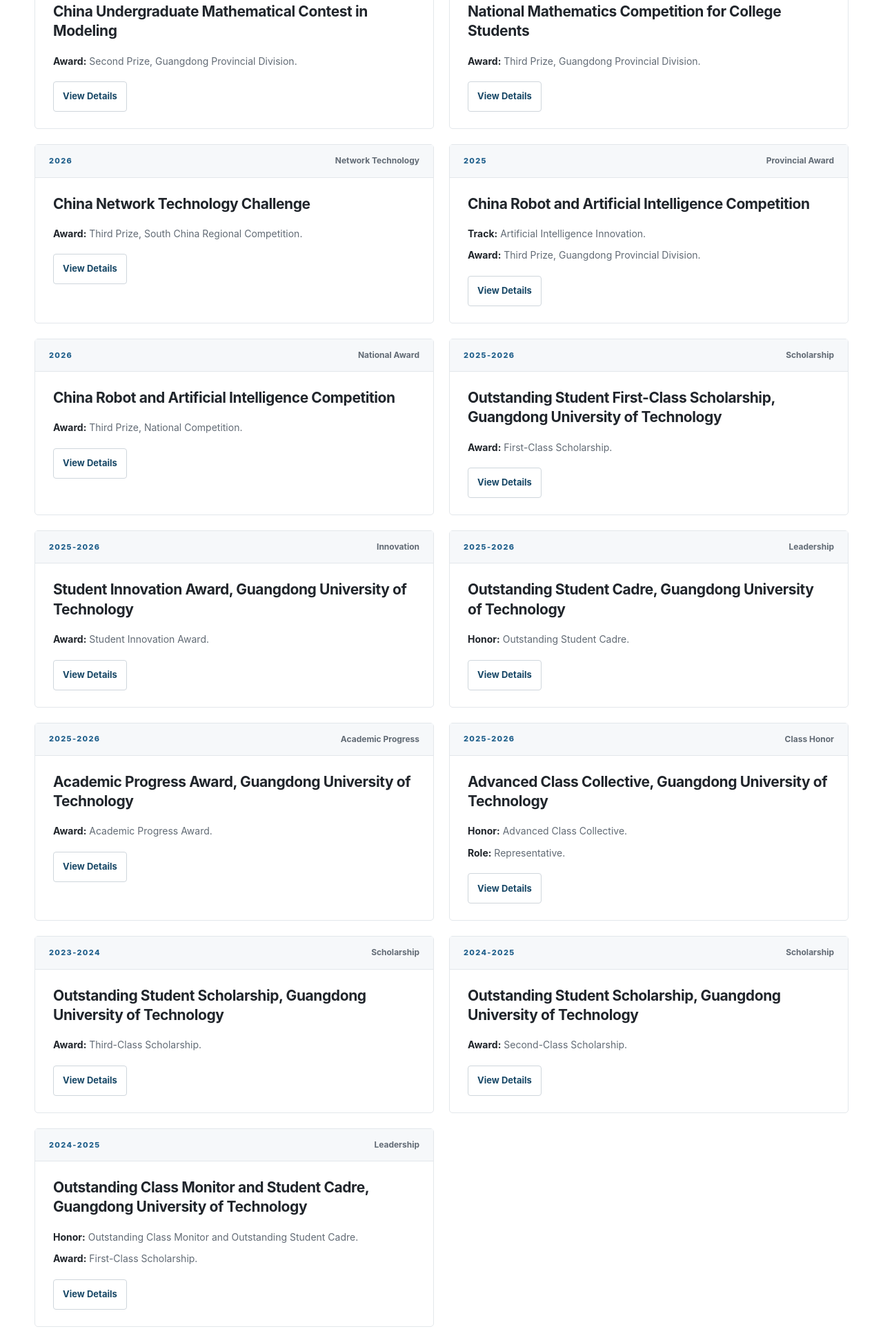
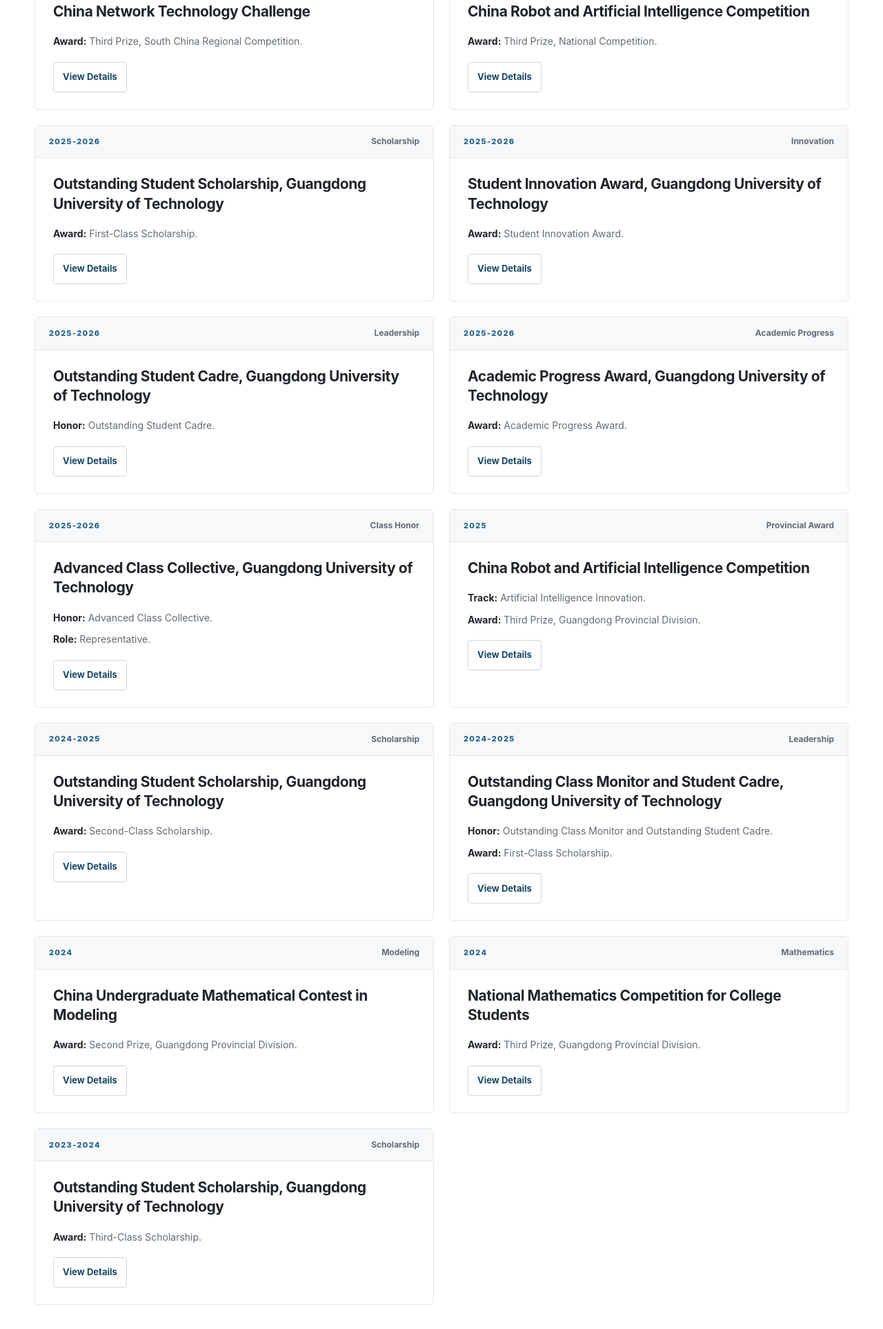
Before and after one commit to ChenglangRong/ChengLangRong.github.io, a plain HTML site: page awards.html in a window 1280 px wide. Shown: the part 710-2637 px from the top of the page at 69% size. Drawn offline with Linux system fonts and the light colour scheme.

Commit message:
Sort awards and add 2025-2026 honors

```diff
--- a/assets/site.js
+++ b/assets/site.js
@@ -51,7 +51,7 @@ document.addEventListener('DOMContentLoaded', () => {
       '— First-author CCF-C conference paper accepted.': '— 一篇第一作者 CCF-C 会议论文被录用。',
       '— Second-author EI conference paper accepted.': '— 一篇第二作者 EI 会议论文被录用。',
       'GDUT Artificial Intelligence Innovation Class': '广东工业大学人工智能创新班',
-      '— GPA 3.63 / 5.0, major rank 6 / 36.': '— GPA 3.63 / 5.0，专业排名 6 / 36。',
+      '— GPA 3.623 / 5.0, major rank 6 / 36.': '— GPA 3.623 / 5.0，专业排名 6 / 36。',
       'Research Interests': '研究兴趣',
       'Research details': '研究详情',
       'Intelligent Scheduling': '智能调度',
@@ -63,7 +63,7 @@ document.addEventListener('DOMContentLoaded', () => {
       'Full background': '完整背景',
       'Guangdong University of Technology': '广东工业大学',
       'B.Eng. candidate, Artificial Intelligence Innovation Class, School of Computer Science.': '计算机学院人工智能创新班工学学士候选人。',
-      'GPA 3.63 / 5.0 · Major rank 6 / 36': 'GPA 3.63 / 5.0 · 专业排名 6 / 36',
+      'GPA 3.623 / 5.0 · Major rank 6 / 36': 'GPA 3.623 / 5.0 · 专业排名 6 / 36',
       'Selected Publications': '代表性论文',
       'View all five': '查看全部五篇',
       'Runtime-Shielded Joint-Action Scheduling for a Multicluster Tool with Cooling Reentry': '带重入冷却的多集群设备运行时屏蔽联合动作调度',
@@ -221,11 +221,14 @@ document.addEventListener('DOMContentLoaded', () => {
       'Resume Highlights': '简历亮点',
       'Scholarships, Leadership, and Competition Awards': '奖学金、学生工作与竞赛奖项',
       'Scholarships': '奖学金',
-      'First-, Second-, and Third-Class Scholarships': '一等、二等与三等奖学金',
+      'First-, Second-, and Third-Class Scholarships Across Academic Years': '跨学年一等、二等与三等奖学金',
       'Guangdong University of Technology.': '广东工业大学。',
       'Leadership': '学生工作',
-      'Outstanding Class Monitor and Student Cadre': '优秀班长与优秀学生干部',
-      'Campus leadership and student service recognition.': '校园组织与学生服务方面的荣誉。',
+      'Student Cadre and Class Representative Honors': '学生干部与班集体代表荣誉',
+      'Campus leadership and class collective recognition.': '校园组织与班集体荣誉。',
+      'Academic Awards': '学业与创新奖项',
+      'Innovation and Academic Progress': '创新奖与学业进步奖',
+      'University-level awards in 2025-2026.': '2025-2026 学年校级奖项。',
       'Competitions': '竞赛',
       'Modeling, Network Technology, and Robot AI': '数学建模、网络技术与机器人 AI',
       'Provincial, national, and South China regional awards.': '省级、国家级与华南赛区奖项。',
@@ -235,6 +238,9 @@ document.addEventListener('DOMContentLoaded', () => {
       'Provincial Award': '省级奖项',
       'National Award': '国家级奖项',
       'Scholarship': '奖学金',
+      'Innovation': '创新奖',
+      'Academic Progress': '学业进步',
+      'Class Honor': '班集体荣誉',
       'China Undergraduate Mathematical Contest in Modeling': '全国大学生数学建模竞赛',
       'Award:': '奖项：',
       'Second Prize, Guangdong Provincial Division.': '广东省赛区二等奖。',
@@ -250,18 +256,33 @@ document.addEventListener('DOMContentLoaded', () => {
       'Outstanding Student Scholarship, Guangdong University of Technology': '广东工业大学优秀学生奖学金',
       'Third-Class Scholarship.': '三等奖学金。',
       'Second-Class Scholarship.': '二等奖学金。',
+      'Student Innovation Award, Guangdong University of Technology': '广东工业大学学生创新奖',
+      'Student Innovation Award.': '学生创新奖。',
+      'Outstanding Student Cadre, Guangdong University of Technology': '广东工业大学优秀学生干部',
+      'Outstanding Student Cadre.': '优秀学生干部。',
+      'Academic Progress Award, Guangdong University of Technology': '广东工业大学学业进步奖',
+      'Academic Progress Award.': '学业进步奖。',
+      'Advanced Class Collective, Guangdong University of Technology': '广东工业大学先进班集体（代表）',
+      'Advanced Class Collective.': '先进班集体。',
       'Outstanding Class Monitor and Student Cadre, Guangdong University of Technology': '广东工业大学优秀班长与优秀学生干部',
       'Honor:': '荣誉：',
       'Outstanding Class Monitor and Outstanding Student Cadre.': '优秀班长与优秀学生干部。',
       'First-Class Scholarship.': '一等奖学金。',
+      'Representative.': '代表。',
       'Year: 2024.': '年份：2024。',
       'Year: 2025.': '年份：2025。',
       'Year: 2026.': '年份：2026。',
       'Academic Year: 2023-2024.': '学年：2023-2024。',
       'Academic Year: 2024-2025.': '学年：2024-2025。',
+      'Academic Year: 2025-2026.': '学年：2025-2026。',
       'Open Original Certificate': '打开原始证书',
       'This recognition highlights leadership, student service, and academic performance at Guangdong University of Technology.': '该荣誉体现了在广东工业大学的班级组织、学生服务与学业表现。',
       'This resume-listed competition result strengthens the engineering implementation and network-technology profile of the academic homepage.': '该简历竞赛成果强化了学术主页中的工程实现与网络技术能力画像。',
+      'This university-level scholarship recognizes outstanding academic performance at Guangdong University of Technology.': '该校级奖学金表彰在广东工业大学的优秀学业表现。',
+      'This university-level award recognizes student innovation work at Guangdong University of Technology.': '该校级奖项表彰在广东工业大学的学生创新工作。',
+      'This university-level honor recognizes student leadership and service at Guangdong University of Technology.': '该校级荣誉表彰在广东工业大学的学生工作与服务。',
+      'This university-level award recognizes academic progress at Guangdong University of Technology.': '该校级奖项表彰在广东工业大学的学业进步。',
+      'This recognition records class-level collective honor with ChengLang Rong listed as representative.': '该记录展示班级集体荣誉，容程朗为代表。',
 
       'Academic Background': '学术背景',
       'Undergraduate study centered on artificial intelligence, with coursework spanning machine learning, optimization, systems, and semiconductor manufacturing processes.': '本科阶段围绕人工智能学习，课程覆盖机器学习、优化、系统与半导体制造工艺。',
@@ -269,7 +290,7 @@ document.addEventListener('DOMContentLoaded', () => {
       'Artificial Intelligence Innovation Class (B.Eng.)': '人工智能创新班（工学学士）',
       '2023-2027, School of Computer Science.': '2023-2027，计算机学院。',
       'GPA': 'GPA',
-      '3.63 / 5.0.': '3.63 / 5.0。',
+      '3.623 / 5.0.': '3.623 / 5.0。',
       'Major Rank': '专业排名',
       '6 / 36 in the Artificial Intelligence Innovation Class.': '人工智能创新班 6 / 36。',
       'English Proficiency': '英语水平',
--- a/awards.html
+++ b/awards.html
@@ -68,30 +68,6 @@
       <div class="grid three">
         <article class="card award-card reveal">
           <div class="card-head">
-            <span class="card-index">2024</span>
-            <span class="card-date">Modeling</span>
-          </div>
-          <div class="card-body">
-            <h2 class="item-title">China Undergraduate Mathematical Contest in Modeling</h2>
-            <div class="fact-list"><p><span>Award:</span> Second Prize, Guangdong Provincial Division.</p></div>
-            <div class="card-actions"><button class="button" data-modal-button data-template="detail-award1" data-title="Award Detail" type="button">View Details</button></div>
-          </div>
-        </article>
-
-        <article class="card award-card reveal">
-          <div class="card-head">
-            <span class="card-index">2024</span>
-            <span class="card-date">Mathematics</span>
-          </div>
-          <div class="card-body">
-            <h2 class="item-title">National Mathematics Competition for College Students</h2>
-            <div class="fact-list"><p><span>Award:</span> Third Prize, Guangdong Provincial Division.</p></div>
-            <div class="card-actions"><button class="button" data-modal-button data-template="detail-award2" data-title="Award Detail" type="button">View Details</button></div>
-          </div>
-        </article>
-
-        <article class="card award-card reveal">
-          <div class="card-head">
             <span class="card-index">2026</span>
             <span class="card-date">Network Technology</span>
           </div>
@@ -99,21 +75,6 @@
             <h2 class="item-title">China Network Technology Challenge</h2>
             <div class="fact-list"><p><span>Award:</span> Third Prize, South China Regional Competition.</p></div>
             <div class="card-actions"><button class="button" data-modal-button data-template="detail-award7" data-title="Award Detail" type="button">View Details</button></div>
-          </div>
-        </article>
-
-        <article class="card award-card reveal">
-          <div class="card-head">
-            <span class="card-index">2025</span>
-            <span class="card-date">Provincial Award</span>
-          </div>
-          <div class="card-body">
-            <h2 class="item-title">China Robot and Artificial Intelligence Competition</h2>
-            <div class="fact-list">
-              <p><span>Track:</span> Artificial Intelligence Innovation.</p>
-              <p><span>Award:</span> Third Prize, Guangdong Provincial Division.</p>
-            </div>
-            <div class="card-actions"><button class="button" data-modal-button data-template="detail-award3" data-title="Award Detail" type="button">View Details</button></div>
           </div>
         </article>
 
@@ -137,7 +98,7 @@
             <span class="card-date">Scholarship</span>
           </div>
           <div class="card-body">
-            <h2 class="item-title">Outstanding Student First-Class Scholarship, Guangdong University of Technology</h2>
+            <h2 class="item-title">Outstanding Student Scholarship, Guangdong University of Technology</h2>
             <div class="fact-list"><p><span>Award:</span> First-Class Scholarship.</p></div>
             <div class="card-actions"><button class="button" data-modal-button data-template="detail-award9" data-title="Award Detail" type="button">View Details</button></div>
           </div>
@@ -196,13 +157,16 @@
 
         <article class="card award-card reveal">
           <div class="card-head">
-            <span class="card-index">2023-2024</span>
-            <span class="card-date">Scholarship</span>
+            <span class="card-index">2025</span>
+            <span class="card-date">Provincial Award</span>
           </div>
           <div class="card-body">
-            <h2 class="item-title">Outstanding Student Scholarship, Guangdong University of Technology</h2>
-            <div class="fact-list"><p><span>Award:</span> Third-Class Scholarship.</p></div>
-            <div class="card-actions"><button class="button" data-modal-button data-template="detail-award4" data-title="Award Detail" type="button">View Details</button></div>
+            <h2 class="item-title">China Robot and Artificial Intelligence Competition</h2>
+            <div class="fact-list">
+              <p><span>Track:</span> Artificial Intelligence Innovation.</p>
+              <p><span>Award:</span> Third Prize, Guangdong Provincial Division.</p>
+            </div>
+            <div class="card-actions"><button class="button" data-modal-button data-template="detail-award3" data-title="Award Detail" type="button">View Details</button></div>
           </div>
         </article>
 
@@ -230,6 +194,42 @@
               <p><span>Award:</span> First-Class Scholarship.</p>
             </div>
             <div class="card-actions"><button class="button" data-modal-button data-template="detail-award6" data-title="Award Detail" type="button">View Details</button></div>
+          </div>
+        </article>
+
+        <article class="card award-card reveal">
+          <div class="card-head">
+            <span class="card-index">2024</span>
+            <span class="card-date">Modeling</span>
+          </div>
+          <div class="card-body">
+            <h2 class="item-title">China Undergraduate Mathematical Contest in Modeling</h2>
+            <div class="fact-list"><p><span>Award:</span> Second Prize, Guangdong Provincial Division.</p></div>
+            <div class="card-actions"><button class="button" data-modal-button data-template="detail-award1" data-title="Award Detail" type="button">View Details</button></div>
+          </div>
+        </article>
+
+        <article class="card award-card reveal">
+          <div class="card-head">
+            <span class="card-index">2024</span>
+            <span class="card-date">Mathematics</span>
+          </div>
+          <div class="card-body">
+            <h2 class="item-title">National Mathematics Competition for College Students</h2>
+            <div class="fact-list"><p><span>Award:</span> Third Prize, Guangdong Provincial Division.</p></div>
+            <div class="card-actions"><button class="button" data-modal-button data-template="detail-award2" data-title="Award Detail" type="button">View Details</button></div>
+          </div>
+        </article>
+
+        <article class="card award-card reveal">
+          <div class="card-head">
+            <span class="card-index">2023-2024</span>
+            <span class="card-date">Scholarship</span>
+          </div>
+          <div class="card-body">
+            <h2 class="item-title">Outstanding Student Scholarship, Guangdong University of Technology</h2>
+            <div class="fact-list"><p><span>Award:</span> Third-Class Scholarship.</p></div>
+            <div class="card-actions"><button class="button" data-modal-button data-template="detail-award4" data-title="Award Detail" type="button">View Details</button></div>
           </div>
         </article>
       </div>
@@ -303,7 +303,7 @@
     <p>Award: Third Prize, National Competition.</p>
   </template>
   <template id="detail-award9">
-    <h4>Outstanding Student First-Class Scholarship, Guangdong University of Technology</h4>
+    <h4>Outstanding Student Scholarship, Guangdong University of Technology</h4>
     <p>Academic Year: 2025-2026.</p>
     <p>Award: First-Class Scholarship.</p>
     <p>This university-level scholarship recognizes outstanding academic performance at Guangdong University of Technology.</p>
@@ -340,6 +340,6 @@
       <p>&copy; 2026 Academic Homepage. All rights reserved.</p>
     </div>
   </footer>
-  <script src="assets/site.js?v=20260913-bilingual"></script>
+  <script src="assets/site.js?v=20260914-awards-order"></script>
 </body>
 </html>
```
Also changed, not shown: contact.html (+1 -1 lines), education.html (+2 -2 lines), index.html (+3 -3 lines), publications.html (+1 -1 lines), research.html (+1 -1 lines).
